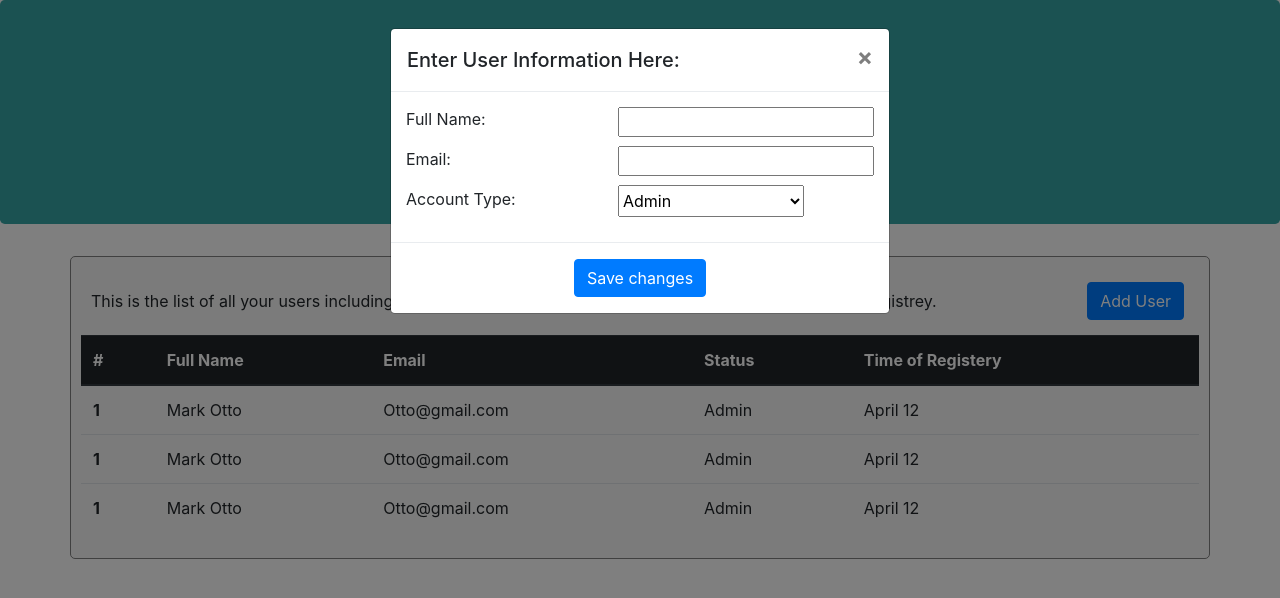
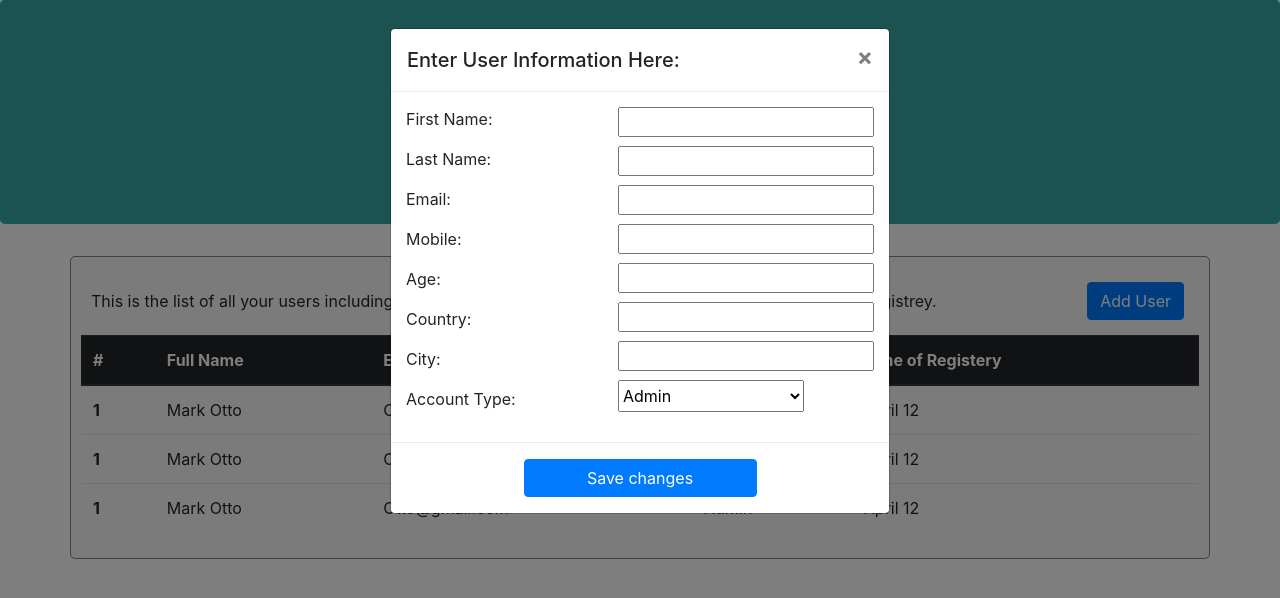
Before and after one commit to Vahid-Bidarviand/user-list-app, a React (Create React App) app: page / in a window 1280 px wide. Both pictures are taken after a click on the button "Add User". Shown: the top 598 px of the page. Built offline with nearby package versions, Linux system fonts and the light colour scheme.

Commit message:
added more fields to the form

```diff
--- a/src/Components/UserFormModal.js
+++ b/src/Components/UserFormModal.js
@@ -33,14 +33,59 @@ function UserForm() {
               }}
             >
               <Col>
-                <p>Full Name:</p>
+                <p>First Name:</p>
+                <p>Last Name:</p>
                 <p>Email:</p>
+                <p>Mobile:</p>
+                <p>Age:</p>
+                <p>Country:</p>
+                <p>City:</p>
                 <p>Account Type:</p>
               </Col>
               <Col>
                 <form>
                   <input
                     type="text"
+                    style={{
+                      marginBottom: "9px",
+                    }}
+                    //   onChange={this.changeFu}
+                    //   value={this.state.content}
+                  ></input>
+                  <input
+                    type="email"
+                    style={{
+                      marginBottom: "9px",
+                    }}
+                    //   onChange={this.changeFu}
+                    //   value={this.state.content}
+                  ></input>
+                  <input
+                    type="email"
+                    style={{
+                      marginBottom: "9px",
+                    }}
+                    //   onChange={this.changeFu}
+                    //   value={this.state.content}
+                  ></input>
+                  <input
+                    type="email"
+                    style={{
+                      marginBottom: "9px",
+                    }}
+                    //   onChange={this.changeFu}
+                    //   value={this.state.content}
+                  ></input>
+                  <input
+                    type="email"
+                    style={{
+                      marginBottom: "9px",
+                    }}
+                    //   onChange={this.changeFu}
+                    //   value={this.state.content}
+                  ></input>
+                  <input
+                    type="email"
                     style={{
                       marginBottom: "9px",
                     }}
@@ -77,7 +122,14 @@ function UserForm() {
                 justifyContent: "center",
               }}
             >
-              <button type="button" class="btn btn-primary" disabled={false}>
+              <button
+                type="button"
+                class="btn btn-primary"
+                disabled={false}
+                style={{
+                  width: "50%",
+                }}
+              >
                 Save changes
               </button>
             </div>
```
